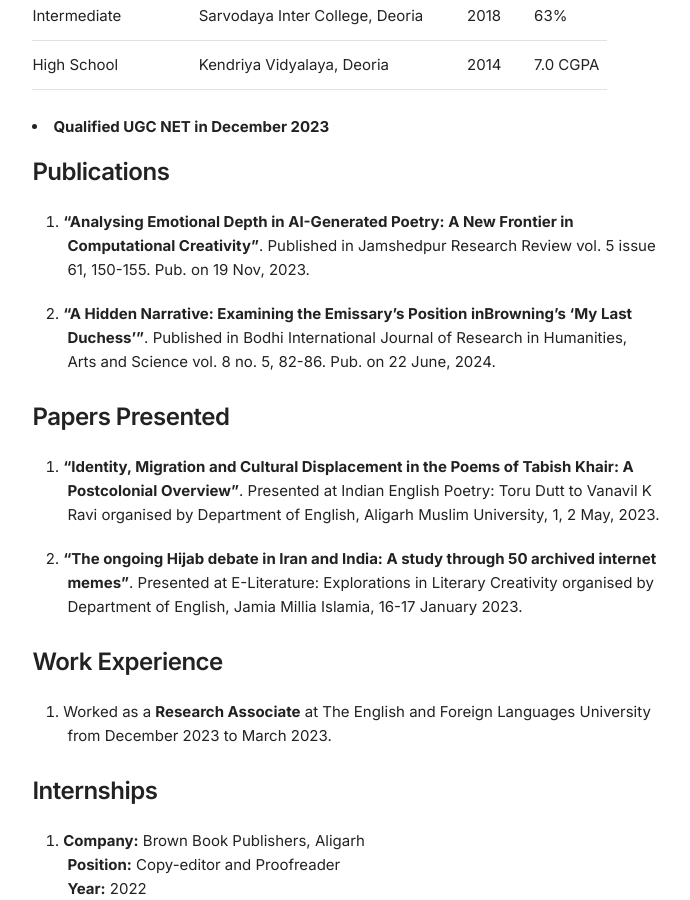
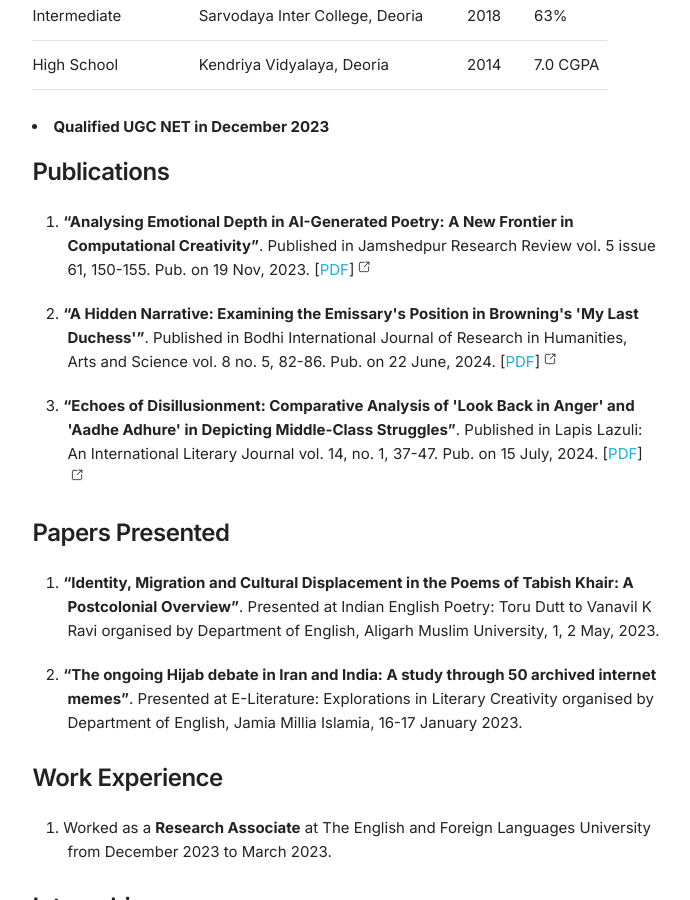
Before and after one commit to twisthead/curriculum-vitae, a Jekyll site: the page built from index.html, in a window 1280 px wide and 900 px high, scrolled down 557 px. Shown: the whole window, without its empty margins (294-984 px from the left). Built offline with Jekyll 4.4.1, drawn with Linux system fonts in a browser that asks for light colours.

Commit message:
added publication

```diff
--- a/_data/profile.yml
+++ b/_data/profile.yml
@@ -25,11 +25,19 @@ publications:
     authors: Nazm Us Saqib
     journal: "Jamshedpur Research Review vol. 5 issue 61, 150-155"
     date: 19 Nov, 2023
+    link: 'https://www.researchgate.net/publication/375768520_Analysing_Emotional_Depth_in_AI-Generated_Poetry_A_New_Frontier_in_Computational_Creativity'
 
-  - title: "A Hidden Narrative: Examining the Emissary’s Position inBrowning’s ‘My Last Duchess’"
+  - title: "A Hidden Narrative: Examining the Emissary's Position in Browning's 'My Last Duchess'"
     authors: Nazm Us Saqib
     journal: "Bodhi International Journal of Research in Humanities, Arts and Science vol. 8 no. 5, 82-86"
     date: 22 June, 2024
+    link: 'https://www.bodhijournals.com/pdf/V8N4/Bodhi_V8N4_014.pdf'
+
+  - title: "Echoes of Disillusionment: Comparative Analysis of 'Look Back in Anger' and 'Aadhe Adhure' in Depicting Middle-Class Struggles"
+    authors: Nazm Us Saqib
+    journal: "Lapis Lazuli: An International Literary Journal vol. 14, no. 1, 37-47"
+    date: 15 July, 2024
+    link: 'https://pintersociety.com/wp-content/uploads/2024/08/Nazm-Us-Saqib.pdf'
 
 #presentations
 presentations:
--- a/_layouts/default.html
+++ b/_layouts/default.html
@@ -37,6 +37,7 @@
             &nbsp;
         </footer>
     </div>
+    <script src="/script.js"></script>
 </body>
 
 </html>
--- a/index.html
+++ b/index.html
@@ -44,7 +44,7 @@ layout: default
 <ol>
     {% for publication in site.data.profile.publications %}
       <li>
-        <b>“{{ publication.title }}”</b>. Published in {{ publication.journal }}. Pub. on {{ publication.date }}.
+        <b>“{{ publication.title }}”</b>. Published in {{ publication.journal }}. Pub. on {{ publication.date }}. <span class="pdf-link">[<a href="{{ publication.link }}" style="text-decoration: none;" target="_blank">PDF</a>]</span>
       </li>
     {% endfor %}
   </ol>
--- /dev/null
+++ b/script.js
@@ -0,0 +1,32 @@
+document.addEventListener("DOMContentLoaded", function() {
+    // Get the link with the specific ID
+    const links = document.querySelectorAll(".pdf-link");
+
+    // Create an SVG element
+    links.forEach(function(link) {
+        const svgNS = "http://www.w3.org/2000/svg";
+    const svg = document.createElementNS(svgNS, "svg");
+    svg.setAttribute("width", "16");
+    svg.setAttribute("height", "16");
+    svg.setAttribute("viewBox", "0 0 50 50");
+    svg.setAttribute("fill", "black");
+    svg.setAttribute("stroke", "black");
+    svg.setAttribute("stroke-width", "1");
+    svg.setAttribute("stroke-linecap", "round");
+    svg.setAttribute("stroke-linejoin", "round");
+
+    // Create the path element inside the SVG
+    const path = document.createElementNS(svgNS, "path");
+    path.setAttribute("d", "M 31.5 9 C 31.224 9 31 9.224 31 9.5 C 31 9.776 31.224 10 31.5 10 L 39.292969 10 L 25.146484 24.146484 C 24.951484 24.341484 24.951484 24.658516 25.146484 24.853516 C 25.244484 24.950516 25.372 25 25.5 25 C 25.628 25 25.755516 24.950516 25.853516 24.853516 L 40 10.707031 L 40 18.5 C 40 18.776 40.224 19 40.5 19 C 40.776 19 41 18.776 41 18.5 L 41 9.5 C 41 9.224 40.776 9 40.5 9 L 31.5 9 z M 14.5 10 C 12.019 10 10 12.019 10 14.5 L 10 35.5 C 10 37.981 12.019 40 14.5 40 L 35.5 40 C 37.981 40 40 37.981 40 35.5 L 40 23.5 C 40 23.224 39.776 23 39.5 23 C 39.224 23 39 23.224 39 23.5 L 39 35.5 C 39 37.43 37.43 39 35.5 39 L 14.5 39 C 12.57 39 11 37.43 11 35.5 L 11 14.5 C 11 12.57 12.57 11 14.5 11 L 26.5 11 C 26.776 11 27 10.776 27 10.5 C 27 10.224 26.776 10 26.5 10 L 14.5 10 z");
+
+    // Append the path to the SVG
+    svg.appendChild(path);
+
+    // Add some spacing before the SVG icon
+    svg.style.marginLeft = "2px";
+
+    // Append the SVG after the link
+    link.appendChild(svg);
+    })
+
+});
```
